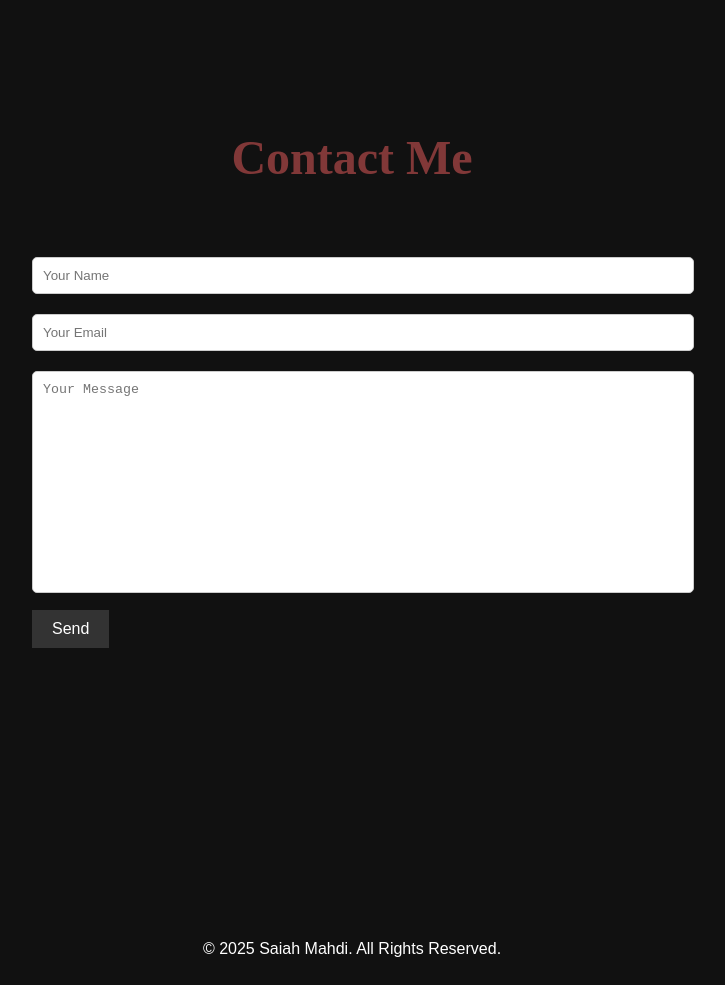
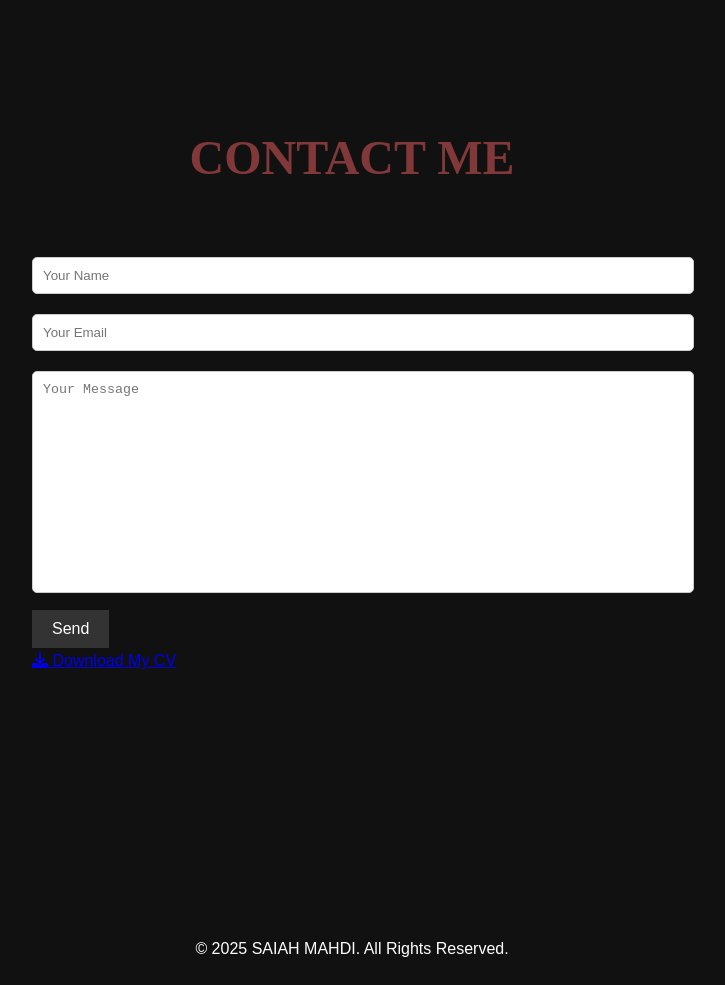
Before and after one commit to mahdisaiah/mahdisaiah.github.io, a plain HTML site: page index.html in a window 1280 px wide. Shown: the part 4780-5765 px from the top of the page, without its empty margins (288-1013 px from the left). Drawn offline with Linux system fonts and the light colour scheme; animation ran at ten frames a second; a web font is replaced by a local one.

Commit message:
Update index.html

```diff
--- a/index.html
+++ b/index.html
@@ -5,6 +5,7 @@
   <meta name="viewport" content="width=device-width, initial-scale=1.0">
   <title>My Portfolio</title>
   <link rel="stylesheet" href="style.css">
+  <link rel="stylesheet" href="https://cdnjs.cloudflare.com/ajax/libs/font-awesome/6.0.0/css/all.min.css">
 </head>
 <body>
   <!-- Navigation Bar -->
@@ -121,7 +122,7 @@
   <!-- Contact Section -->
   <section id="contact" class="full-page">
     <div class="contact-header">
-    <h2>Contact Me</h2>
+      <h2>CONTACT ME</h2>
     </div>
     <div class="contact-form">
       <form id="contact-form" action="https://formspree.io/f/xkgopzoo" method="POST">
@@ -130,12 +131,18 @@
         <textarea name="message" placeholder="Your Message" required style="resize: none;"></textarea>
         <button type="submit">Send</button>
       </form>
+      <!-- Add a Download CV Button -->
+      <div class="download-cv">
+        <a href="files/Saiah_Mahdi_CV.pdf" download="Saiah_Mahdi_CV.pdf" class="cv-button">
+          <i class="fas fa-download"></i> Download My CV
+        </a>
+      </div>
     </div>
   </section>
 
   <!-- Footer -->
   <footer>
-    <p>&copy; 2025 Saiah Mahdi. All Rights Reserved.</p>
+    <p>&copy; 2025 SAIAH MAHDI. All Rights Reserved.</p>
     <!-- LinkedIn Button -->
     <a href="https://www.linkedin.com/in/mahdi-saiah-901a05303/" target="_blank" class="linkedin-button">
       <img src="images/linkedin-logo.png" alt="LinkedIn Logo" class="linkedin-logo">
```
Lines whose indentation alone changed are shown as unchanged.
